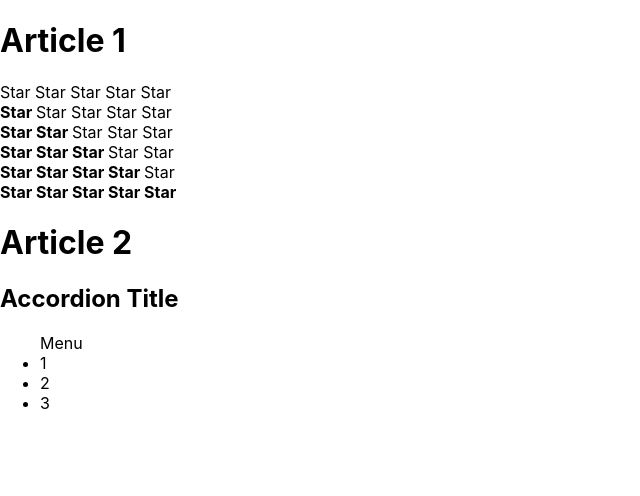
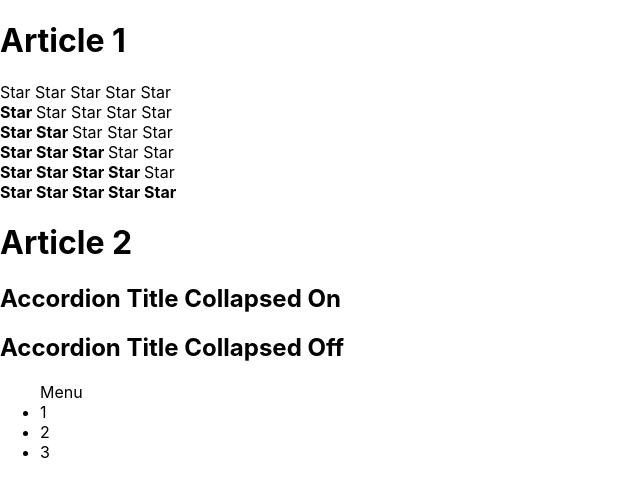
Before and after one commit to ArturLimaiko/it-kamasutra-examples-, a React (Create React App) app: page / in a window 1280 px wide. Shown: the top 496 px of the page, without its empty margins (0-640 px from the left). Built offline with nearby package versions, Linux system fonts and the light colour scheme.

Commit message:
lesson 5 add types on every components & create collapsed menu

```diff
--- a/src/Accordion.tsx
+++ b/src/Accordion.tsx
@@ -1,17 +1,26 @@
 import React from "react";
 
-export function Accordion(props: any) {
+type AccordionType = {
+    titleValue: string;
+    collapsed: boolean;
+}
+
+export function Accordion({titleValue, collapsed}: AccordionType) {
     return (
-        <div>
-            <AccordionTitle title={props.title}/>
-            <AccordionBody/>
+        <div> {collapsed
+            ? <AccordionTitle title={titleValue}/>
+            : <><AccordionTitle title={titleValue}/><AccordionBody/></>}
         </div>
     )
 }
 
-function AccordionTitle(props: any) {
+type AccordionTitleType = {
+    title: string
+}
+
+function AccordionTitle({title}: AccordionTitleType) {
     return (
-        <h2>{props.title}</h2>
+        <h2>{title}</h2>
     )
 }
 
--- a/src/App.tsx
+++ b/src/App.tsx
@@ -1,7 +1,6 @@
 import React from 'react';
 import {Rating} from './Rating';
 import {Accordion} from "./Accordion";
-
 
 function App() {
     return (
@@ -15,14 +14,19 @@ function App() {
             <Rating value={5}/>
 
             <AppTitle title='Article 2'/>
-            <Accordion title='Accordion Title'/>
+            <Accordion titleValue='Accordion Title Collapsed On' collapsed={true}/>
+            <Accordion titleValue='Accordion Title Collapsed Off' collapsed={false}/>
         </div>
     );
 }
 
-function AppTitle(props: any) {
+type AppTitleType = {
+    title: string
+}
+
+function AppTitle({title}: AppTitleType) {
     return (
-        <h1>{props.title}</h1>
+        <h1>{title}</h1>
     )
 }
 
--- a/src/Rating.tsx
+++ b/src/Rating.tsx
@@ -1,7 +1,11 @@
 import React from "react";
 
-export function Rating(props: any) {
-    if (props.value === 1) {
+export type RatingType = {
+    value: number
+}
+
+export function Rating({value}: RatingType) {
+    if (value === 1) {
         return (
             <div>
                 <Star selected={true}/>
@@ -12,7 +16,7 @@ export function Rating(props: any) {
             </div>
         )
     }
-    if (props.value === 2) {
+    if (value === 2) {
         return (
             <div>
                 <Star selected={true}/>
@@ -23,7 +27,7 @@ export function Rating(props: any) {
             </div>
         )
     }
-    if (props.value === 3) {
+    if (value === 3) {
         return (
             <div>
                 <Star selected={true}/>
@@ -34,7 +38,7 @@ export function Rating(props: any) {
             </div>
         )
     }
-    if (props.value === 4) {
+    if (value === 4) {
         return (
             <div>
                 <Star selected={true}/>
@@ -45,7 +49,7 @@ export function Rating(props: any) {
             </div>
         )
     }
-    if (props.value === 5) {
+    if (value === 5) {
         return (
             <div>
                 <Star selected={true}/>
@@ -67,6 +71,10 @@ export function Rating(props: any) {
     );
 }
 
-export function Star(props: any) {
-    return props.selected ? <span><b> Star </b></span> : <span> Star </span>
+type StarType = {
+    selected: boolean
 }
+
+export function Star({selected}: StarType) {
+    return selected ? <span><b> Star </b></span> : <span> Star </span>
+}
```
